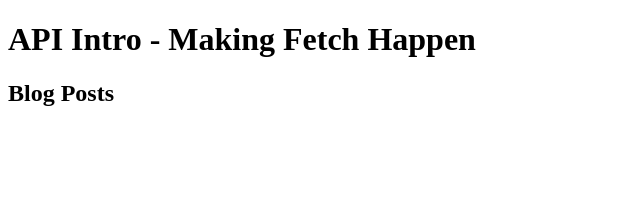
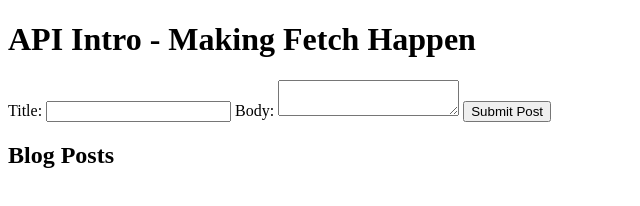
Before and after one commit to tdecker7/api-introduction, a plain HTML site: page index.html in a window 1280 px wide. Shown: the whole page, without its empty margins (0-640 px from the left). Drawn offline with Linux system fonts and the light colour scheme; no server answers.

Commit message:
breakout 2 ready to start

```diff
--- a/app.js
+++ b/app.js
@@ -50,3 +50,7 @@ getBlogPosts(baseUrl + '1')
   // Append to the section with class "posts"
   // title
   // body
+
+
+
+// Write a function that POSTs data to the API
--- a/index.html
+++ b/index.html
@@ -12,6 +12,13 @@
         <h1>API Intro - Making Fetch Happen</h1>
     </header>
     <main>
+        <form>
+            <label for="title">Title:</label>
+            <input type="text" name="title" id="title">
+            <label for="body">Body:</label>
+            <textarea type="text" name="body" id="body"></textarea>
+            <button type="submit">Submit Post</button>
+        </form>
         <h2>Blog Posts</h2>
         <section class="blog-posts">
           <ul class-"posts"></ul>
```
Also changed, not shown: 1 other file.
